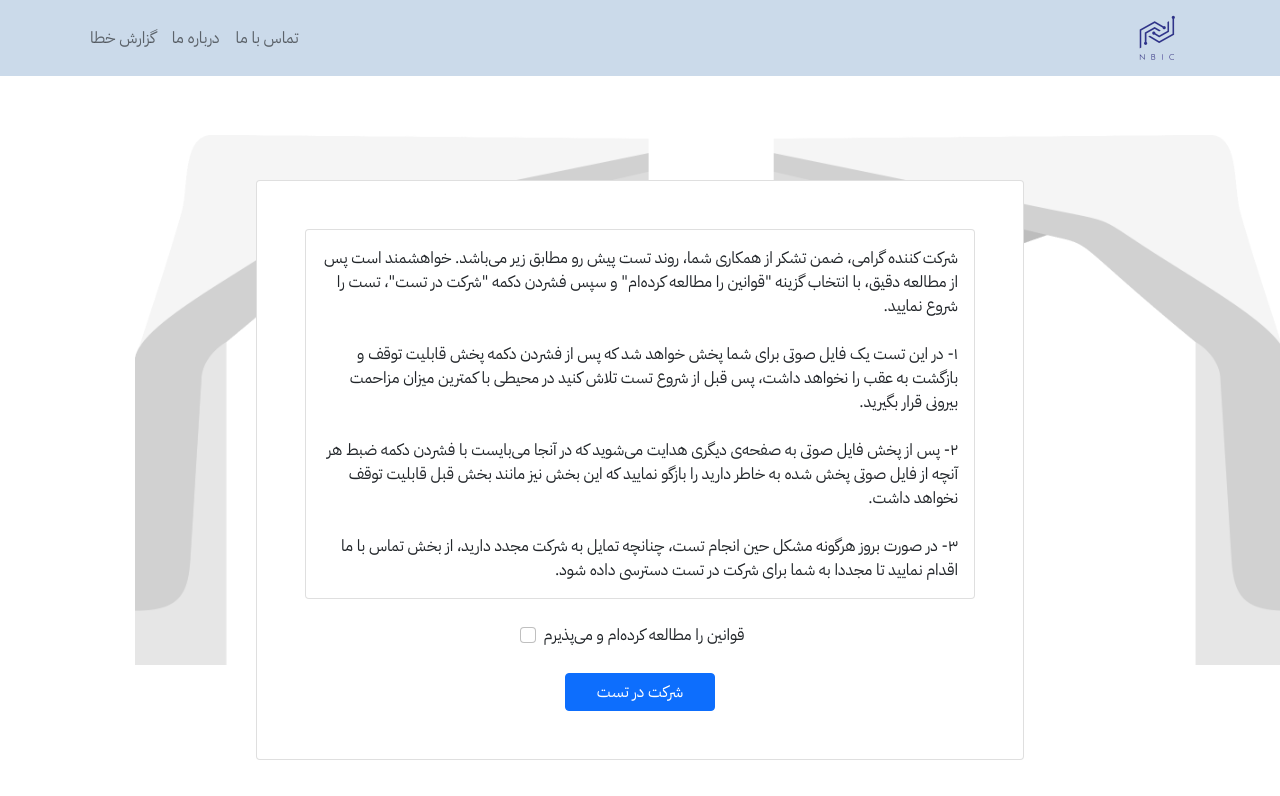
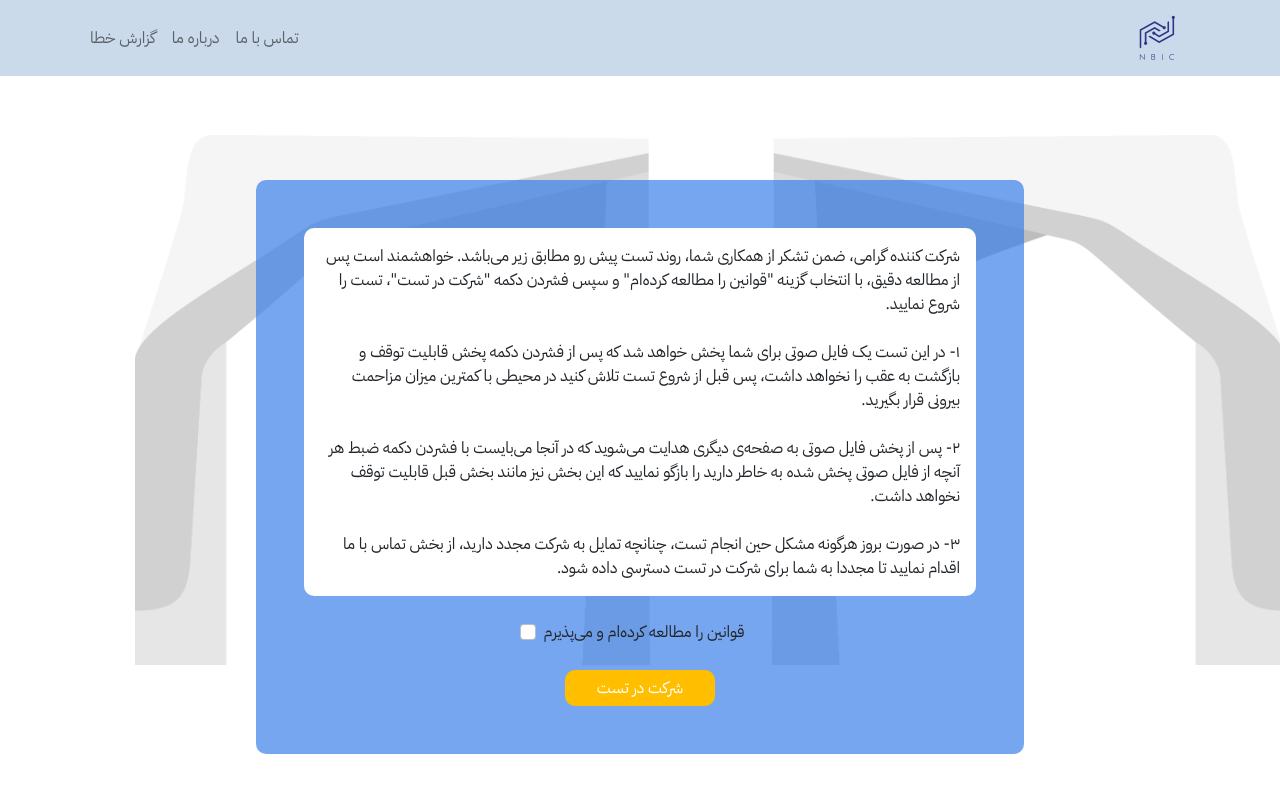
Before and after one commit to FatemehIzadi/NBIC-Project, a React (Create React App) app: page / in a window 1280 px wide. Shown: the top 796 px of the page. Built offline with nearby package versions, Linux system fonts and the light colour scheme; a web font is replaced by a local one.

Commit message:
css fixed

```diff
--- a/src/FormComponents.css
+++ b/src/FormComponents.css
@@ -1,5 +1,6 @@
 .start-button{
-    background-color: #FFBF00;
-    border: none;
+    background-color: #FFBF00 !important;
+    border: none !important;
     width: 150px;
+    border-radius: 10px !important;
 }
--- a/src/FormComponents.js
+++ b/src/FormComponents.js
@@ -5,7 +5,7 @@ import './FormComponents.css';
 
 export default function FormComponents() {
     return(
-        <div className='text-center' dir='rtl'>
+        <div className='text-center'>
             <br/>
             <Form>
                 <Form.Check
--- a/src/Instructions.css
+++ b/src/Instructions.css
@@ -10,7 +10,7 @@
     padding: 2em;
     margin:6rem auto;
     width: 60%;
-    background-color: rgb(60, 128, 232, 70%);
-    border: none;
-    border-radius: 20px;
+    background-color: rgb(60, 128, 232, 70%) !important;
+    border: none !important;
+    border-radius: 10px !important;
 }
--- a/src/Instructions.js
+++ b/src/Instructions.js
@@ -8,8 +8,8 @@ import './Instructions.css';
 export default function Instructions() {
 
     return (
-        <div className='instructions-main'>
-            <Card className='mb-3 main-card'>
+        <div className="instructions-main">
+            <Card className="mb-3 main-card">
                 <Card.Body>
                     <InstructionsCard/ >
                     <FormComponents/ >
--- a/src/InstructionsCard.css
+++ b/src/InstructionsCard.css
@@ -0,0 +1,4 @@
+.inst-lines {
+    border: none !important;
+    border-radius: 10px !important;
+}
--- a/src/InstructionsCard.js
+++ b/src/InstructionsCard.js
@@ -1,9 +1,11 @@
 import React from "react";
 import {Card} from 'react-bootstrap';
 
+import './InstructionsCard.css';
+
 export default function InstructionsCard() {
     return (
-        <Card className="text-right" dir="rtl">
+        <Card className="inst-lines text-right" dir="rtl">
         <Card.Body>
         <Card.Text>
        شرکت کننده گرامی، ضمن تشکر از همکاری شما، روند تست پیش رو مطابق زیر می‌باشد. خواهشمند است پس از مطالعه دقیق، با انتخاب گزینه "قوانین را مطالعه کرده‌ام" و سپس فشردن دکمه "شرکت در تست"، تست را شروع نمایید. <br/><br/>
```
